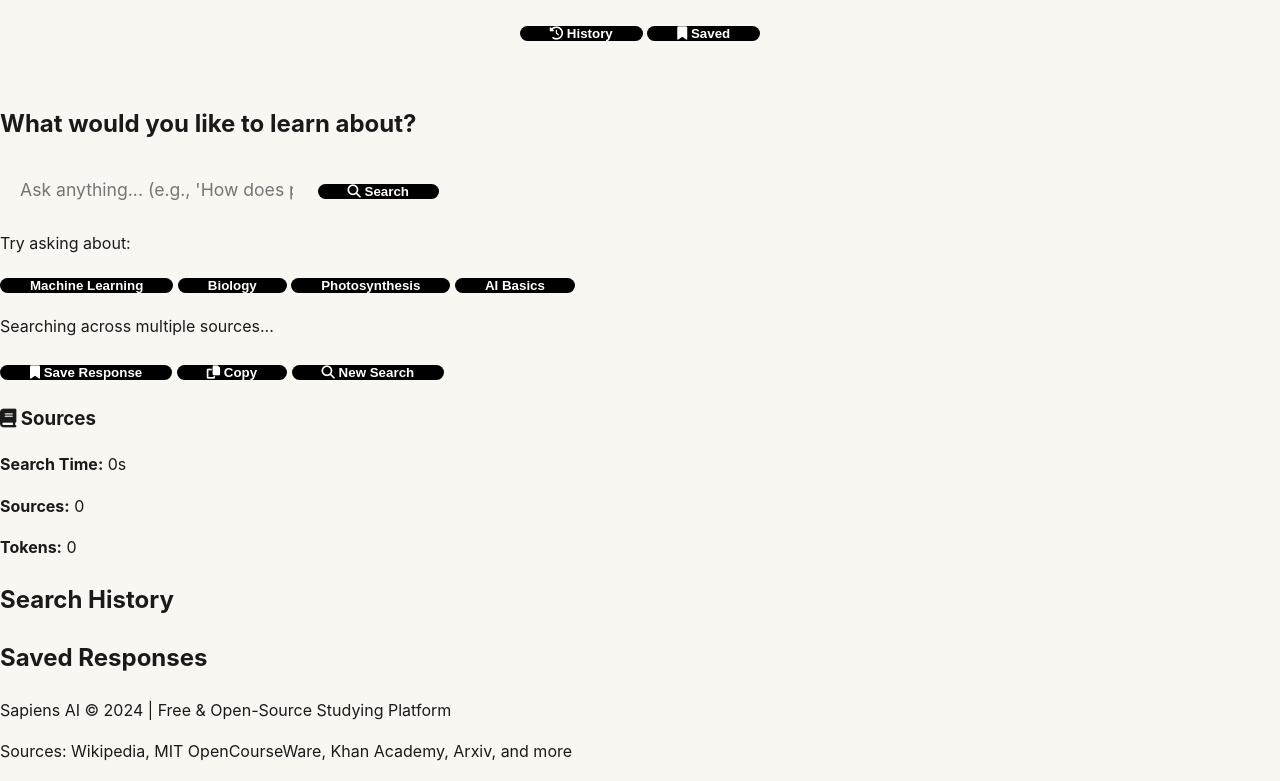
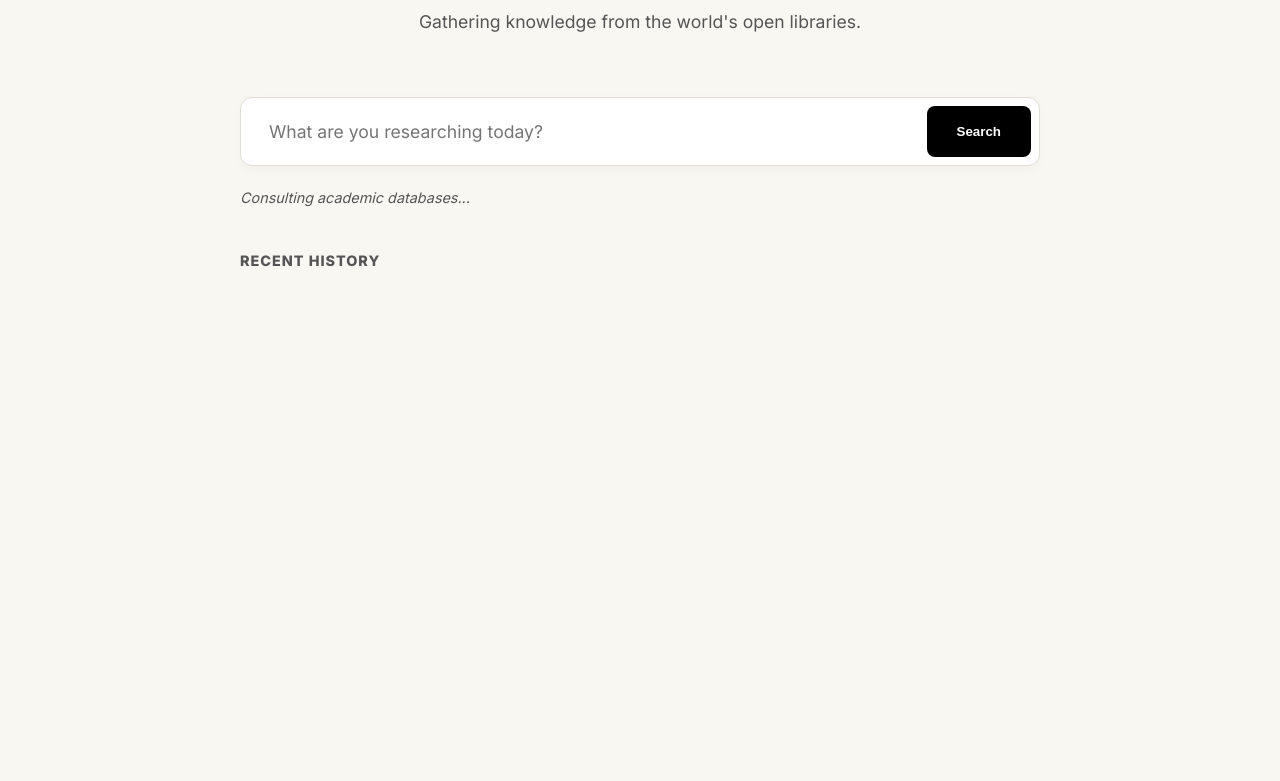
Before and after one commit to borrellig11/sapiens-ai, a website: page public/index.html in a window 1280 px wide. Shown: the part 160-941 px from the top of the page. After the commit the page ends 800 px from the top, so only its background shows below. Drawn offline with Linux system fonts and the light colour scheme.

Commit message:
Update index.html

```diff
--- a/public/index.html
+++ b/public/index.html
@@ -3,97 +3,33 @@
 <head>
     <meta charset="UTF-8">
     <meta name="viewport" content="width=device-width, initial-scale=1.0">
-    <title>Sapiens AI - Free Studying Platform</title>
+    <title>Sapiens AI | Research</title>
+    <!-- Importing a cleaner font -->
+    <link href="https://fonts.googleapis.com/css2?family=Inter:wght@400;600;800&display=swap" rel="stylesheet">
     <link rel="stylesheet" href="styles.css">
-    <link href="https://cdnjs.cloudflare.com/ajax/libs/font-awesome/6.4.0/css/all.min.css" rel="stylesheet">
 </head>
 <body>
-    <div class="container">
-        <header class="header">
-            <div class="header-content">
-                <div class="logo">
-                    <i class="fas fa-brain"></i>
-                    <h1>Sapiens AI</h1>
-                </div>
-                <p class="tagline">Free AI-Powered Studying Platform</p>
-            </div>
-            <nav class="navbar">
-                <button class="nav-btn" onclick="showHistory()"><i class="fas fa-history"></i> History</button>
-                <button class="nav-btn" onclick="showSaved()"><i class="fas fa-bookmark"></i> Saved</button>
-            </nav>
+    <div class="app-container">
+        <header>
+            <h1>Sapiens AI</h1>
+            <p>Gathering knowledge from the world's open libraries.</p>
         </header>
 
-        <main class="main-content">
-            <section class="search-section" id="searchSection">
-                <div class="search-container">
-                    <h2>What would you like to learn about?</h2>
-                    <form id="searchForm" onsubmit="handleSearch(event)">
-                        <div class="input-group">
-                            <input
-                                type="text"
-                                id="searchInput"
-                                placeholder="Ask anything... (e.g., 'How does photosynthesis work?', 'Explain quantum mechanics')"
-                                autocomplete="off"
-                            >
-                            <button type="submit" class="search-btn"><i class="fas fa-search"></i> Search</button>
-                        </div>
-                    </form>
-                    <div class="suggestions">
-                        <p>Try asking about:</p>
-                        <button class="suggestion-btn" onclick="searchQuery('What is machine learning')">Machine Learning</button>
-                        <button class="suggestion-btn" onclick="searchQuery('How do mitochondria work')">Biology</button>
-                        <button class="suggestion-btn" onclick="searchQuery('Explain photosynthesis')">Photosynthesis</button>
-                        <button class="suggestion-btn" onclick="searchQuery('What is artificial intelligence')">AI Basics</button>
-                    </div>
-                </div>
-            </section>
+        <section class="search-area">
+            <div class="input-row">
+                <input type="text" id="userInput" placeholder="What are you researching today?">
+                <button onclick="performSearch()">Search</button>
+            </div>
+            <div id="loader" class="hidden">Consulting academic databases...</div>
+        </section>
 
-            <div id="loadingState" class="loading-state hidden">
-                <div class="spinner"></div>
-                <p>Searching across multiple sources...</p>
-            </div>
+        <main id="outputArea"></main>
 
-            <section id="resultsSection" class="results-section hidden">
-                <div class="results-container">
-                    <div class="response-container">
-                        <h2 id="resultQuery"></h2>
-                        <div id="responseContent" class="response-content"></div>
-                        <div class="response-actions">
-                            <button class="action-btn" onclick="saveCurrentResponse()"><i class="fas fa-bookmark"></i> Save Response</button>
-                            <button class="action-btn" onclick="copyToClipboard()"><i class="fas fa-copy"></i> Copy</button>
-                            <button class="action-btn" onclick="newSearch()"><i class="fas fa-search"></i> New Search</button>
-                        </div>
-                    </div>
-
-                    <aside class="sources-panel">
-                        <h3><i class="fas fa-book"></i> Sources</h3>
-                        <div id="sourcesList" class="sources-list"></div>
-                        <div class="metadata">
-                            <p><strong>Search Time:</strong> <span id="searchTime">0</span>s</p>
-                            <p><strong>Sources:</strong> <span id="sourceCount">0</span></p>
-                            <p><strong>Tokens:</strong> <span id="tokenCount">0</span></p>
-                        </div>
-                    </aside>
-                </div>
-            </section>
-
-            <section id="historySection" class="history-section hidden">
-                <h2>Search History</h2>
-                <div id="historyList" class="list-container"></div>
-            </section>
-
-            <section id="savedSection" class="saved-section hidden">
-                <h2>Saved Responses</h2>
-                <div id="savedList" class="list-container"></div>
-            </section>
-        </main>
-
-        <footer class="footer">
-            <p>Sapiens AI © 2024 | Free & Open-Source Studying Platform</p>
-            <p>Sources: Wikipedia, MIT OpenCourseWare, Khan Academy, Arxiv, and more</p>
-        </footer>
+        <section class="history-area">
+            <h3>Recent History</h3>
+            <div id="historyList"></div>
+        </section>
     </div>
-
     <script src="app.js"></script>
 </body>
 </html>
```
